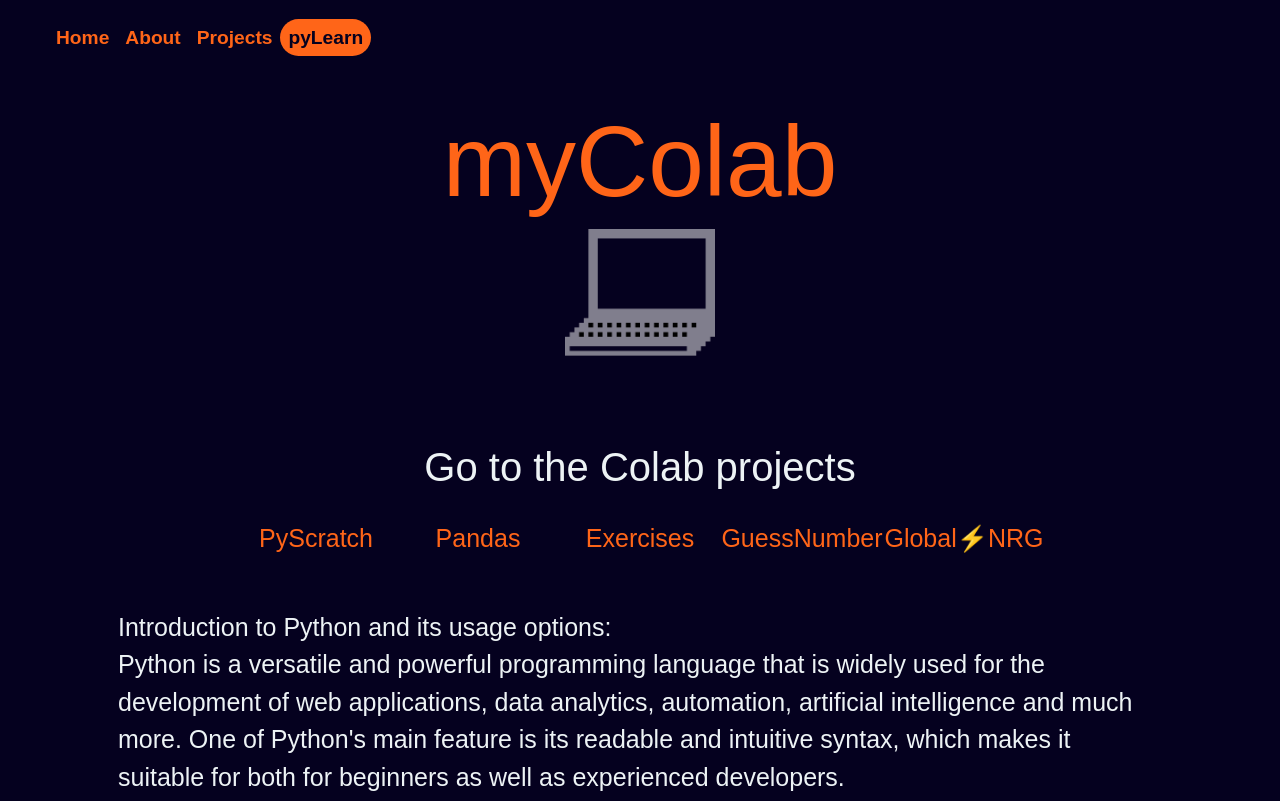
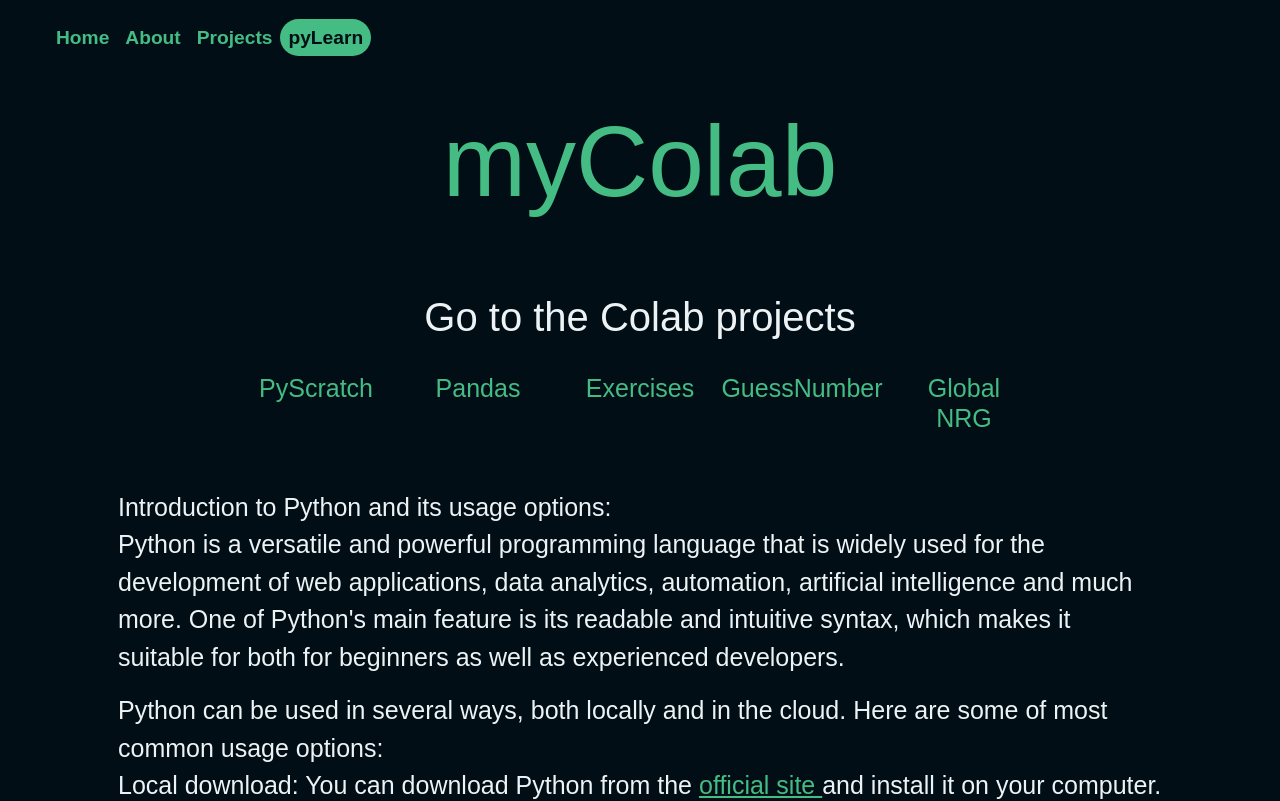
Before and after one commit to JungleKiosk/myRepo, a Vue app: page /pylearn in a window 1280 px wide. Shown: the top 801 px of the page. Built offline with nearby package versions, Linux system fonts and the light colour scheme.

Commit message:
change style

```diff
--- a/src/App.vue
+++ b/src/App.vue
@@ -35,14 +35,14 @@ import { RouterView, RouterLink } from "vue-router"
 
 <style scoped>
 .page_link {
-    color: #ff6518;
+    color: #44bc84;
     text-decoration: none;
     font-size: larger;
     font-weight: bold;
 }
 
 .active {
-    background-color: #ff6518;
-    color: #05011f;
+    background-color: #44bc84;
+    color: #010e16;
 }
 </style>
--- a/src/assets/scss/partials/_about.scss
+++ b/src/assets/scss/partials/_about.scss
@@ -140,7 +140,7 @@
         height: 100%;
         border-radius: inherit;
         border: 1px solid transparent;
-        border-top: 5px solid #ff6518b5;
+        border-top: 5px solid #44bc84;
         animation: rotate 10s linear infinite, fade-out 5s ease forwards;
     }
 
--- a/src/assets/scss/partials/_home.scss
+++ b/src/assets/scss/partials/_home.scss
@@ -1,11 +1,21 @@
 @use "./_variables.scss" as *;
 
 
-.txt_about {
+.txt_home {
     font-size: 100px;
     color: $clr_juice_button;
+    text-shadow: 0 0 5px #44bc84, 0 0 5px #44bc84, 0 0 20px #44bc84;
+    animation: glow 5s ease-in-out infinite;
 }
 
+@keyframes glow {
+    0%, 100% {
+        text-shadow: 0 0 5px #44bc84, 0 0 5px #44bc84, 0 0 20px #44bc84;
+    }
+    25%, 50% {
+        text-shadow: 0 0 10px #286448, 0 0 15px #286448, 0 0 25px #286448;
+    }
+}
 .jumbotron{
 
     border-top: 2px solid $clr_juice_button;
--- a/src/assets/scss/partials/_variables.scss
+++ b/src/assets/scss/partials/_variables.scss
@@ -7,7 +7,8 @@ $info: #f2b91e;
 $info_light: #efd17f;
 $shadow_stack: #13e784;
 $secondary: #c788f3a3;
-$clr_bruise : #05011f;
+$clr_bruise : #010e16;
 $clr_tulip_tree : #efab43;
-$clr_juice_button : #ff6518;
+$clr_juice_button_2 : #ff6518;
 $lime: #69bf14;
+$clr_juice_button: #44bc84;
--- a/src/data/data_py.json
+++ b/src/data/data_py.json
@@ -21,7 +21,7 @@
     },
     {
         "id": 5,
-        "name": "Global⚡NRG",
+        "name": "Global NRG",
         "link": "https://github.com/JungleKiosk/py_Global_Energy/blob/main/py_Global_NRG.ipynb"
     }
 ]
--- a/src/views/HomeView.vue
+++ b/src/views/HomeView.vue
@@ -7,7 +7,7 @@
 <template>
   <div id="cont" class="container p-5">
     <div class="row">
-      <h1 class="txt_about my-3">myRepo</h1>
+      <h1 class="txt_home my-3">myRepo</h1>
 
       <div class="col-12 col-lg-8 jumbotron my-2">
         <p class="txt_intro_hello my-3">
--- a/src/views/MyProjectsView.vue
+++ b/src/views/MyProjectsView.vue
@@ -56,7 +56,7 @@ export default {
 <style scoped>
 
 .txt_title {
-    color: #ff6518;
+    color: #44bc84;
     font-size: 80px;
 }
 
@@ -66,7 +66,7 @@ export default {
 
 .project-card {
     transition: transform 0.3s;
-    color: #ff6518;
+    color: #44bc84;
 }
 
 .project-card:hover {
--- a/src/views/ProjectsView.vue
+++ b/src/views/ProjectsView.vue
@@ -61,7 +61,7 @@ onBeforeMount(() => {
 
 <style scoped>
 .txt_title_proj {
-    color: #ff6518;
+    color: #44bc84;
     font-size: 80px;
 }
 
@@ -70,10 +70,10 @@ onBeforeMount(() => {
 }
 
 .btn_btlink_proj{
-    background-color: #ff6518;
+    background-color: #44bc84;
 }
 .link_proj {
-    color:#05011f;
+    color:#010e16;
     font-weight: 900;
     text-decoration: none;
 }
--- a/src/views/PyLearnView.vue
+++ b/src/views/PyLearnView.vue
@@ -20,9 +20,6 @@ export default {
         <div class="row align-items-center justify-content-center">
             <div class="col-lg-12 text-center">
                 <h1 class="txt_title_colab">myColab</h1>
-                <img src="../assets/img/dec/pip.gif" class="gif">
-
-
                 <div class="row p-5 justify-content-center">
 
                     <h1 class="py-3"> Go to the Colab projects</h1>
@@ -57,7 +54,7 @@ export default {
                     most common usage options:
                     <br>
                     Local download: You can download Python from the
-                    <a style="color: #ff6518;" href="https://www.python.org/">official site </a>
+                    <a style="color: #44bc84;" href="https://www.python.org/">official site </a>
                     and install it
                     on
                     your computer. After installation, you can use the language directly from the command line of the
@@ -119,7 +116,7 @@ img {
 
 .txt_title_colab {
     font-size: 100px;
-    color: #ff6518;
+    color: #44bc84;
 }
 
 .txt_intro_colab {
@@ -128,7 +125,7 @@ img {
 
 .link_colab{
     text-decoration: none;
-    color: #ff6518;
+    color: #44bc84;
     font-size: 25px;
 }
 .link_title{
@@ -138,7 +135,7 @@ img {
 
 .project-card {
     transition: transform 0.3s;
-    color: #ff6518;
+    color: #44bc84;
 }
 
 .project-card:hover {
```
